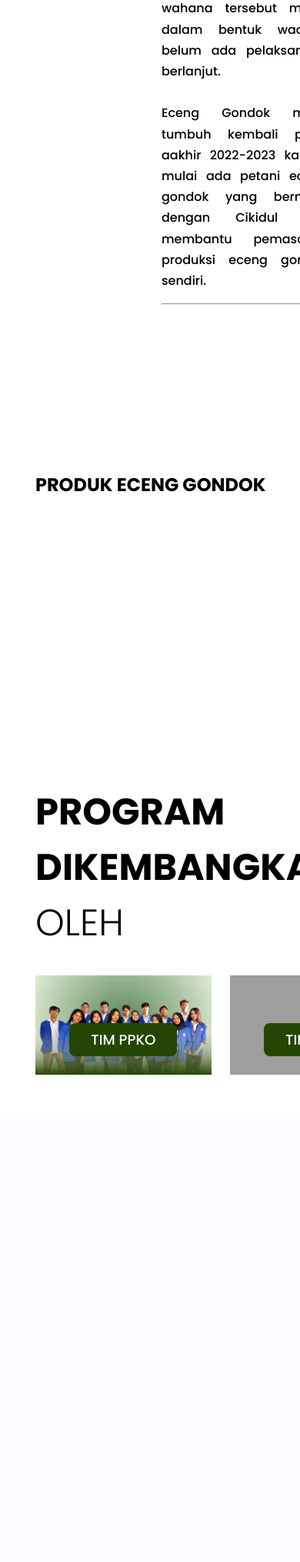
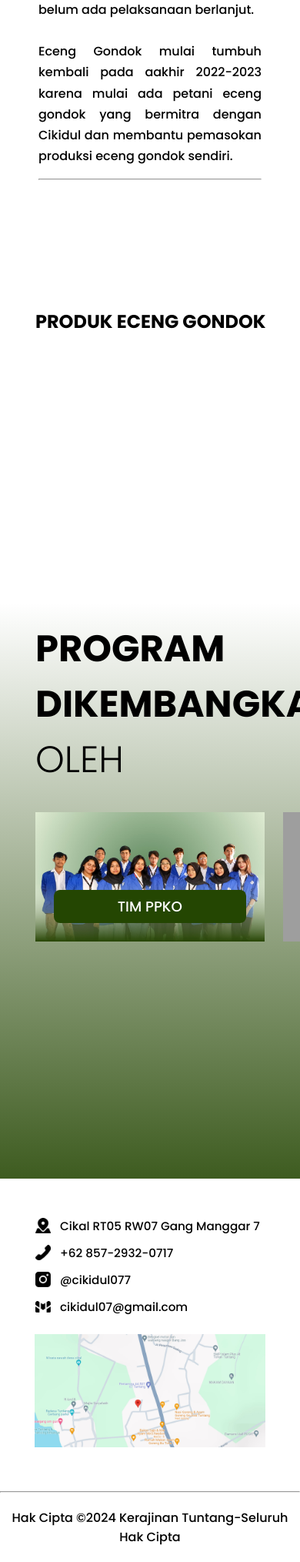
Before and after one commit to FadhilFirmansyah/ecoticraft, a PHP site: page / in a window 390 px wide. Shown: the part 1635-3664 px from the top of the page at 77% size. Before the commit the page ends 3031 px from the top, so only its background shows below. Run offline with PHP 8.4, Linux system fonts and the light colour scheme; some libraries are stand-ins or nearby versions; grey boxes are pictures that could not be loaded.

Commit message:
feat: PAGE 1 RESPONSIVE, WELL DONE

```diff
--- a/index.php
+++ b/index.php
@@ -14,6 +14,7 @@ session_start();
     <link rel="stylesheet" type="text/css" href="style/opening.css">
     <link rel="icon" href="assets/logo/logo.png">
     <link rel="stylesheet" href="https://cdnjs.cloudflare.com/ajax/libs/font-awesome/6.4.2/css/all.min.css">
+    <script src="https://kit.fontawesome.com/a502a8bc22.js" crossorigin="anonymous"></script>
 </head>
 
 <body>
@@ -105,7 +106,7 @@ session_start();
                 </div>
 
                 <div style="background-image: url('assets/image/img-ibuibu.jpg')" class="item-carousel">
-                    <button>TIM PPKO</button>
+                    <button>KOMUNITAS</button>
                 </div>
 
 
@@ -116,10 +117,31 @@ session_start();
     </section>
 
 
+    <footer>
+        <div class="aside-wrap">
+            <aside>
+                <span><img src="assets/icon/maps.png" alt="icon"> Cikal RT05 RW07 Gang Manggar 7</span>
+                <span><img src="assets/icon/call.png" alt="icon"> +62 857-2932-0717</span>
+                <span><img src="assets/icon/instagram.png" alt="icon"> @cikidul077</span>
+                <span><img src="assets/icon/email.png" alt="icon"> cikidul07@gmail.com</span>
+            </aside>
+            <aside>
+                <a href="https://goo.gl/maps/4SFE6SCtnJPw8MpN7?g_st=aw" target="_blank"><img src="assets/components/maps.jpg" alt="maps"></a>
+            </aside>
+        </div>
+        <div>
+            <hr>
+            <h4>Hak Cipta ©2024 Kerajinan Tuntang-Seluruh Hak Cipta</h4>
+        </div>
+    </footer>
+
+
     <script src="https://unpkg.com/typed.js@2.0.16/dist/typed.umd.js"></script>
     <script src="js/typed.js"></script>
     <script src="js/index.js"></script>
     <script src="js/swiper.js"></script>
+
+    <!-- <script src="js/live_view.js"></script> -->
 </body>
 
 </html>
--- a/js/index.js
+++ b/js/index.js
@@ -13,7 +13,7 @@ let card_wraps = document.getElementsByClassName("products-wrap");
 let maxVh = window.innerHeight; // ukuran maksimal dari sebuah device
 
 window.addEventListener('load', function () {
-    circle_sh.style.transform = "translateX(-200px)";
+    circle_sh.style.transform = "translateX(-350px)";
     text_sh.style.transform = "translateX(200px)";
 });
 
--- a/style/opening.css
+++ b/style/opening.css
@@ -1,7 +1,7 @@
 @import url("https://fonts.googleapis.com/css2?family=Poppins:ital,wght@0,100;0,200;0,300;0,400;0,500;0,600;0,700;0,800;0,900;1,100;1,200;1,300;1,400;1,500;1,600;1,700;1,800;1,900&display=swap");
 @import url("products_style.css");
 @import url("scrollbar.css");
-@import url("opening_responsive.css");
+/* @import url("opening_responsive.css"); */
 
 * {
   margin: 0;
@@ -12,10 +12,12 @@
 }
 
 :root {
+  /* warna ijo nya ecoticraft */
   --basic-color: #244602;
-  /* warna ijo nya ecoticraft */
+  --basic-color-hover: #6d8a4f;
+
+  /* URL mengarah ke file */
   --bg-component: url("../assets/components/header-component.png");
-  /* URL mengarah ke file */
 }
 
 body,
@@ -170,6 +172,8 @@ html {
 .about-section {
   margin: 50px 0;
   display: block;
+  padding: 0 0 300px 0;
+  background: linear-gradient(0deg, var(--basic-color) -100px, transparent);
 
   h2 {
     padding: 24px 46px;
@@ -189,7 +193,7 @@ html {
 
 
     .carousel-inner {
-      width: 70%;
+      width: 90%;
       box-sizing: border-box;
       display: flex;
       gap: 24px;
@@ -205,9 +209,10 @@ html {
         justify-content: center;
         align-items: flex-end;
 
-        button{
+        button {
           background: var(--basic-color);
           color: #fff;
+          width: 250px;
           padding: 8px 28px;
           border-radius: 8px;
           border: none;
@@ -215,6 +220,11 @@ html {
           font-weight: 500;
           margin: 0 0 24px 0;
           cursor: pointer;
+        }
+
+        button:hover {
+          background-color: var(--basic-color-hover);
+          transition-duration: 150ms;
         }
       }
     }
@@ -244,23 +254,122 @@ html {
 
 
 
+/* ========== FOOTER ========== */
 footer {
-  background-color: #103837;
-  color: #ffffff;
-  padding: 20px;
-  text-align: center;
+  width: 100%;
+  display: block;
+
+  .aside-wrap {
+    display: flex;
+    flex-direction: row;
+    margin: 50px 46px;
+
+    aside {
+      width: auto;
+    }
+
+    aside:nth-child(1) {
+      display: flex;
+      flex-direction: column;
+      width: 100%;
+      gap: 12px;
+      justify-content: center;
+    }
+
+    aside:nth-child(1) span {
+      font-size: 0.95rem;
+      font-weight: 500;
+      display: flex;
+      align-items: center;
+      gap: 12px;
+
+      img {
+        width: 20px;
+      }
+    }
+
+    aside:nth-child(2) img {
+      width: 300px;
+    }
+  }
+
+  div:nth-child(2) {
+    width: 100%;
+    text-align: center;
+  }
+
+  div:nth-child(2) h4 {
+    padding: 20px 0;
+    font-weight: 500;
+  }
+
 }
 
-footer p {
-  margin: 5px 0;
+
+
+
+
+
+
+
+
+
+
+
+
+
+
+/* ========================================= */
+/* =========== RESPONSIVE ONLY ============= */
+/* ========================================= */
+
+@media (max-width: 600px) {
+  .title-hero-wrap {
+    #title {
+      font-size: 5rem;
+    }
+
+    .sub-title {
+      font-size: 1.4rem;
+    }
+  }
+
+
+  .hero section {
+    justify-content: center;
+  }
+
+  .sub-hero {
+    flex-direction: column;
+    align-items: center;
+    padding: 100px 50px;
+  }
+
+  .sub-hero .circle {
+    width: 60%;
+  }
+
+
+  footer {
+    .aside-wrap {
+      flex-direction: column;
+      align-items: center;
+      gap: 24px
+    }
+  }
+
+  .carousel-wrap {
+    padding: 8px 20px;
+  }
+
 }
 
-footer .contact-info {
-  display: flex;
-  justify-content: space-around;
-  flex-wrap: wrap;
+@media (max-width: 1150px) {
+  .header-bg-component {
+    display: none;
+  }
 }
 
-footer .contact-info div {
-  margin: 10px;
-}
+/* ========================================= */
+/* ============ END RESPONSIVE ============= */
+/* ========================================= */
```
Also changed, not shown: js/live_view.js (added, +65 -0 lines), style/opening_responsive.css (deleted, +0 -75 lines), assets/components/maps.jpg (added), assets/icon/call.png (added), assets/icon/email.png (added), assets/icon/instagram.png (added), assets/icon/maps.png (added), assets/icon/shop.png (added).
